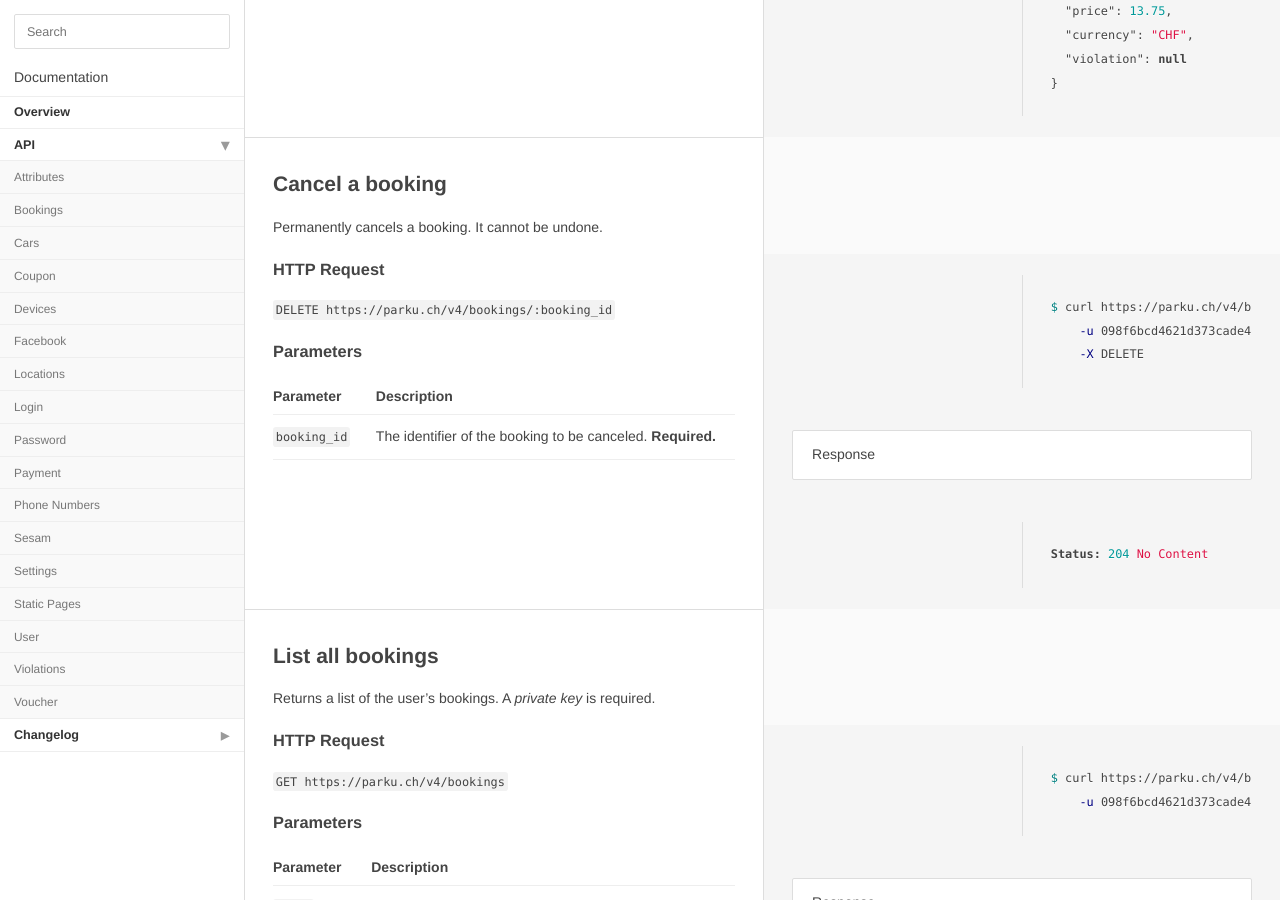
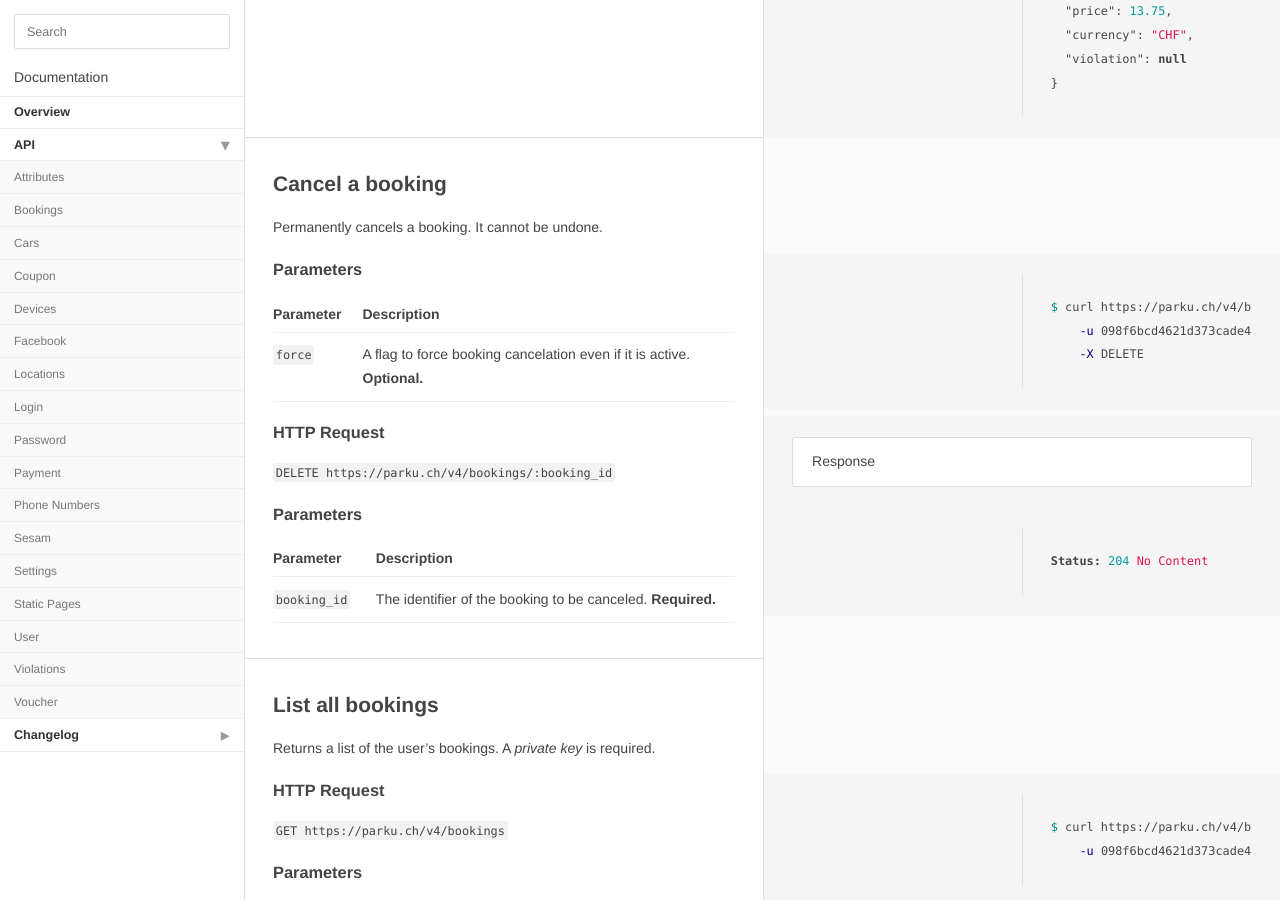
Before and after one commit to parku/docs, a Jekyll site: the page built from api/bookings.md, in a window 1280 px wide and 900 px high, scrolled down 8527 px. Built offline with Jekyll 4.4.1, drawn with Linux system fonts in a browser that asks for light colours; Markdown is read by kramdown in place of the engine named in the settings.

Commit message:
Updating booking cancelation force flag

````diff
--- a/api/bookings.md
+++ b/api/bookings.md
@@ -434,10 +434,15 @@
 Permanently cancels a booking. It cannot be undone.
 
 ```sh
-$ curl {{ site.parku.api }}/bookings/005c4826-4e28-11e3-a675-d43d7eece53d \
+$ curl {{ site.parku.api }}/bookings/005c4826-4e28-11e3-a675-d43d7eece53d?force \
     -u 098f6bcd4621d373cade4e832627b4f6:parku \
     -X DELETE
 ```
+### Parameters
+
+Parameter | Description
+---       | ---
+`force`   | A flag to force booking cancelation even if it is active. __Optional.__
 
 > Response
 
````
